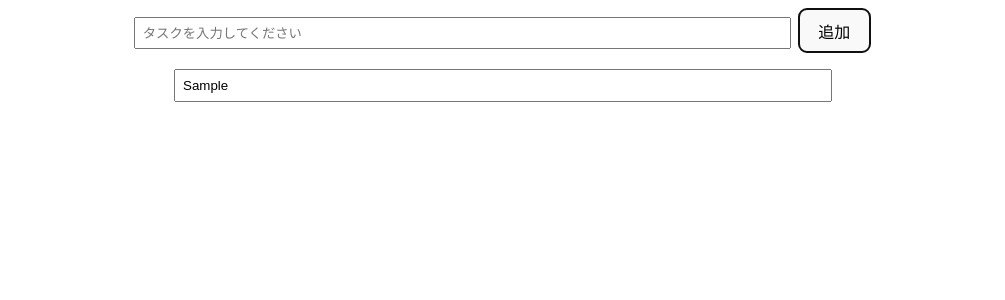
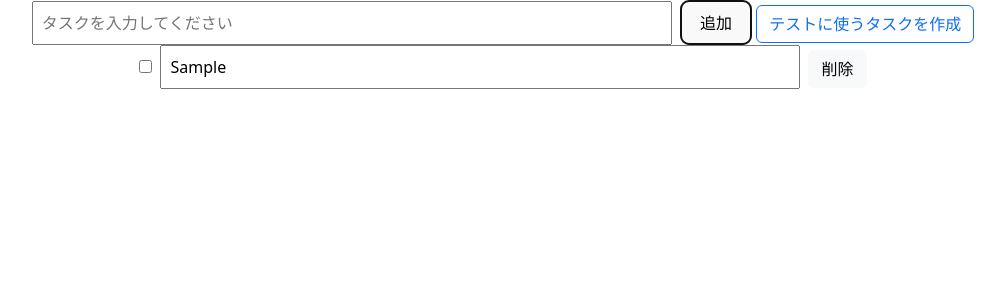
Before and after one commit to sutou81/todo_list_B, a React (Vite) app in the folder vite-project/: page / in a window 1280 px wide. Both pictures are taken after typing "Sample" into the empty fields and a click on the button "追加". Shown: the top 300 px of the page, without its empty margins (141-1146 px from the left). Built offline with nearby package versions, Linux system fonts and the light colour scheme.

Commit message:
Finish feature/complated_delete_flg(ReactでTodoアプリを作ろう_3完了)

```diff
--- a/vite-project/index.html
+++ b/vite-project/index.html
@@ -4,10 +4,13 @@
     <meta charset="UTF-8" />
     <link rel="icon" type="image/svg+xml" href="/vite.svg" />
     <meta name="viewport" content="width=device-width, initial-scale=1.0" />
+    <link href="https://cdn.jsdelivr.net/npm/bootstrap@5.3.0/dist/css/bootstrap.min.css" rel="stylesheet" integrity="sha384-9ndCyUaIbzAi2FUVXJi0CjmCapSmO7SnpJef0486qhLnuZ2cdeRhO02iuK6FUUVM" crossorigin="anonymous">
+    <script src="https://cdn.jsdelivr.net/npm/bootstrap@5.3.0/dist/js/bootstrap.bundle.min.js" integrity="sha384-geWF76RCwLtnZ8qwWowPQNguL3RmwHVBC9FhGdlKrxdiJJigb/j/68SIy3Te4Bkz" crossorigin="anonymous"></script>
     <title>Vite + React + TS</title>
   </head>
   <body>
     <div id="root"></div>
     <script type="module" src="/src/main.tsx"></script>
+    <script src="https://cdn.jsdelivr.net/npm/bootstrap@5.3.0/dist/js/bootstrap.bundle.min.js" defer></script>
   </body>
 </html>
--- a/vite-project/package.json
+++ b/vite-project/package.json
@@ -9,6 +9,7 @@
     "preview": "vite preview"
   },
   "dependencies": {
+    "bootstrap": "^5.3.7",
     "react": "^18.2.0",
     "react-dom": "^18.2.0"
   },
--- a/vite-project/src/App.tsx
+++ b/vite-project/src/App.tsx
@@ -3,6 +3,7 @@ import reactLogo from './assets/react.svg'
 import viteLogo from '/vite.svg'
 import Todos from './components/todos/index'
 import './App.css'
+import 'bootstrap/dist/css/bootstrap.min.css';
 
 function App() {
   const [count, setCount] = useState(0)
--- a/vite-project/src/components/todos/index.tsx
+++ b/vite-project/src/components/todos/index.tsx
@@ -22,6 +22,8 @@ type Todo = {
   key は「どの要素が変わったか、挿入・削除されたか」を素早く正確に見分けるためのヒントであり、結果としてレンダリングの効率と安定性を高めるために必須のもの
    */
   readonly id: number;
+  completed_flg: boolean;// 今回の追加
+  delete_flg:boolean;// 追加
 };
 
 // Todos コンポーネントの定義
@@ -41,6 +43,9 @@ const Todos: React.FC = () => {
     const newTodo: Todo = {
       title:text, // text ステートの値を content プロパティへ
       id: nextId,
+      // 初期値は false
+      completed_flg:false,
+      delete_flg:false, // <--  追加
     }
 
     /**
@@ -82,6 +87,55 @@ const Todos: React.FC = () => {
       return newTodos;
     });
   }
+  const handleCheck = (id: number, completed_flg: boolean) => {
+    setTodos((todos) => {
+      const newTodos = todos.map((todo) => {
+        if (todo.id === id) {
+          return {...todo, completed_flg};
+        }
+        return todo;
+      })
+
+      /* 最終的には更新した newTodos(todos)を
+        setTodosに格納することで、todosが更新される
+      */
+      return newTodos;
+    })
+  }
+  const addDefault = () => {
+    // デフォルトで一気に追加したい Todo を配列で作る
+    const defaultTodos: Todo[] = [
+      { title: 'テスト_タスク_1', id: nextId,       completed_flg: false, delete_flg:false },
+      { title: 'テスト_タスク_2', id: nextId + 1,   completed_flg: false, delete_flg:false },
+      { title: 'テスト_タスク_3', id: nextId + 2,   completed_flg: false, delete_flg:false },
+      // 必要ならさらに増やせます…
+    ]
+
+    const reverse: Todo[] = defaultTodos.reverse();
+
+    // 既存の todos の先頭にデフォルトリストをくっつける
+    /**
+     * ⭐️💡なぜ、defaultTodosは、配列に格納されてるのに実行結果はネストした配列という表示されないのか
+     * ...defaultTodos や ...prev のスプレッド構文は、「配列そのもの」を入れるのではなく、「配列の要素」を展開して並べる働きがあります
+     */
+    //setTodos(prev => [...defaultTodos, ...prev])
+    setTodos((prev) => [...reverse, ...prev])
+
+    // nextId を defaultTodos の数だけ進めておく
+    setNextId(id => id + defaultTodos.length)
+  }
+
+  const handleRemove = (id: number, delete_flg: boolean) => {
+    setTodos((todos) => {
+      const newTodos = todos.map((todo) => {
+        if (todo.id === id){
+          return {...todo, delete_flg};
+        }
+        return todo
+      })
+      return newTodos;
+    })
+  }
 
   return (
     <div>
@@ -98,15 +152,26 @@ const Todos: React.FC = () => {
           placeholder="タスクを入力してください"
         />
         <button className="insert-btn" type="submit">追加</button>{/*このボタンはtype="submit"なので、クリックするとフォームのonSubmitイベントをトリガーします */}
+        <button className="btn btn-outline-primary ms-1" onClick={() => addDefault()}>テストに使うタスクを作成</button>
       </form>
       <ul>
         {todos.map((todo) => (
           <li key={todo.id}>
             <input
+              type="checkbox"
+              checked={todo.completed_flg}
+              // 呼び出し側で checked フラグを反転させる
+              onChange={() => handleCheck(todo.id, !todo.completed_flg)}
+            />
+            <input
               type="text"
               value={todo.title}
+              disabled={todo.completed_flg}
               onChange={(e) => handleEdit(todo.id, e.target.value)}
              />
+             <button className="btn btn-light" onClick={() => handleRemove(todo.id, !todo.delete_flg)}>
+              {todo.delete_flg ? '復元' : '削除'}
+            </button>
           </li>
         ))}
       </ul>
```
Also changed, not shown: 1 other file (tests, documents, lock files or other folders).
